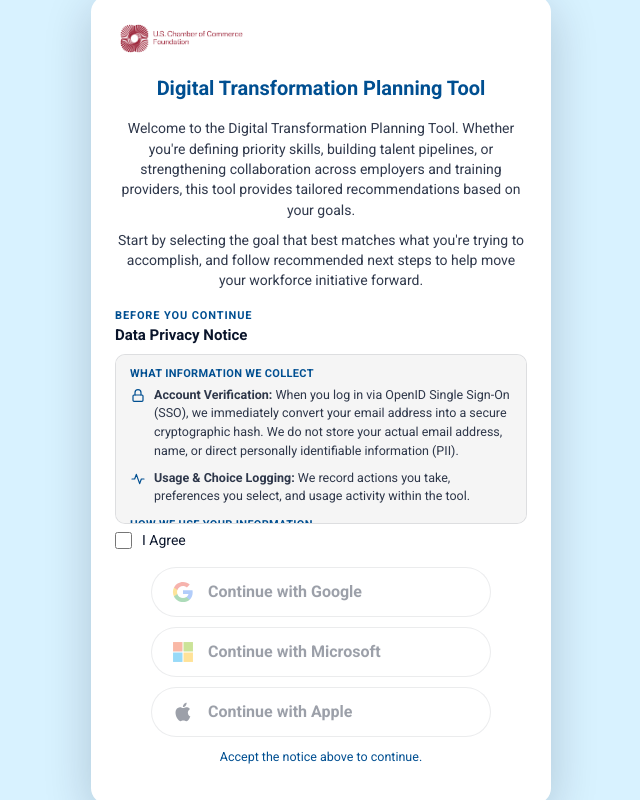
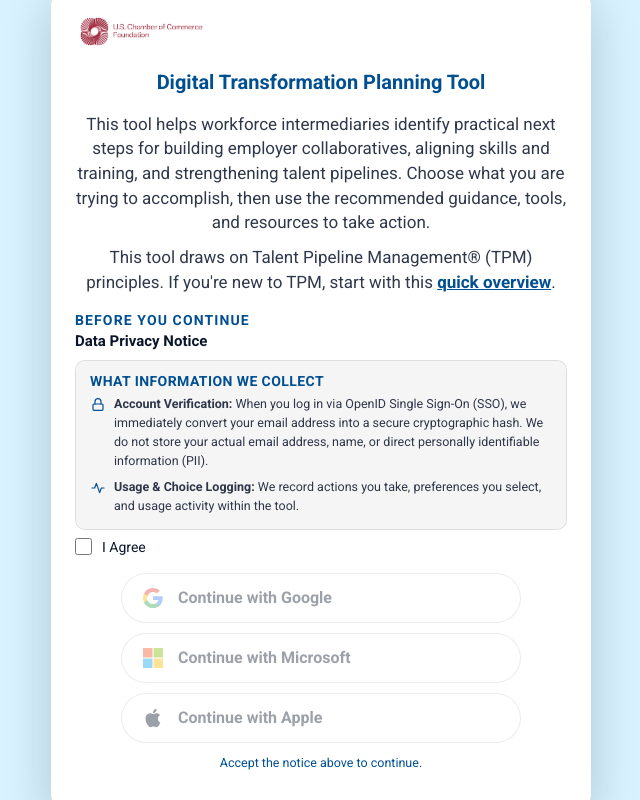
Before and after one commit to INFERable-app/USCCF-digital-planning-tool, a React (Vite) app: page / in a window 1280 px wide. Shown: the whole page, without its empty margins (319-959 px from the left). Built offline with nearby package versions, Linux system fonts and the light colour scheme; no server answers.

Commit message:
Add purpose statement and TPM link to sign-in screen, widen card

```diff
--- a/src/components/auth/SignInScreen.css
+++ b/src/components/auth/SignInScreen.css
@@ -47,10 +47,15 @@
 	display: flex;
 	flex-direction: column;
 	gap: 10px;
-	font-size: 14px;
+	font-size: 17px;
 	line-height: 1.45;
 	color: var(--color-navy-midnight-alpha-85);
 	text-align: center;
+}
+
+.signin-tpm-note a {
+	color: var(--accent-primary);
+	font-weight: 600;
 }
 
 .signin-providers {
@@ -115,7 +120,7 @@
 }
 
 .signin-privacy-eyebrow {
-	font-size: 11px;
+	font-size: 14px;
 	font-weight: 700;
 	letter-spacing: 0.08em;
 	text-transform: uppercase;
@@ -139,7 +144,7 @@
 }
 
 .signin-privacy-scroll h3 {
-	font-size: 11px;
+	font-size: 14px;
 	font-weight: 700;
 	letter-spacing: 0.03em;
 	text-transform: uppercase;
@@ -207,7 +212,7 @@
 
 	.signin-card {
 		flex: none;
-		width: 460px;
+		width: 540px;
 		background: var(--surface-page);
 		border-radius: 16px;
 		box-shadow: 0 12px 48px var(--color-navy-midnight-alpha-20);
@@ -217,8 +222,4 @@
 	.signin-body {
 		flex: none;
 	}
-
-	.signin-provider-btn {
-		max-width: 340px;
-	}
 }
--- a/src/components/auth/SignInScreen.jsx
+++ b/src/components/auth/SignInScreen.jsx
@@ -86,8 +86,11 @@
 					<h1 className="signin-title">Digital Transformation Planning Tool</h1>
 
 					<div className="signin-intro">
-						<p>Welcome to the Digital Transformation Planning Tool. Whether you're defining priority skills, building talent pipelines, or strengthening collaboration across employers and training providers, this tool provides tailored recommendations based on your goals.</p>
-						<p>Start by selecting the goal that best matches what you're trying to accomplish, and follow recommended next steps to help move your workforce initiative forward.</p>
+						<p>This tool helps workforce intermediaries identify practical next steps for building employer collaboratives, aligning skills and training, and strengthening talent pipelines. Choose what you are trying to accomplish, then use the recommended guidance, tools, and resources to take action.</p>
+						<p className="signin-tpm-note">
+							This tool draws on Talent Pipeline Management&reg; (TPM) principles. If you're new to TPM, start with this{' '}
+							<a href="https://www.uschamberfoundation.org/workforce/tpm-resource-videos" target="_blank" rel="noopener noreferrer">quick overview</a>.
+						</p>
 					</div>
 
 					<div className="signin-privacy">
```
